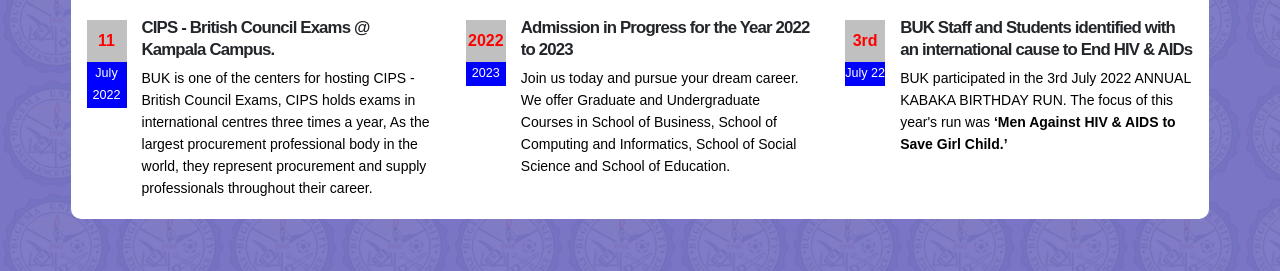
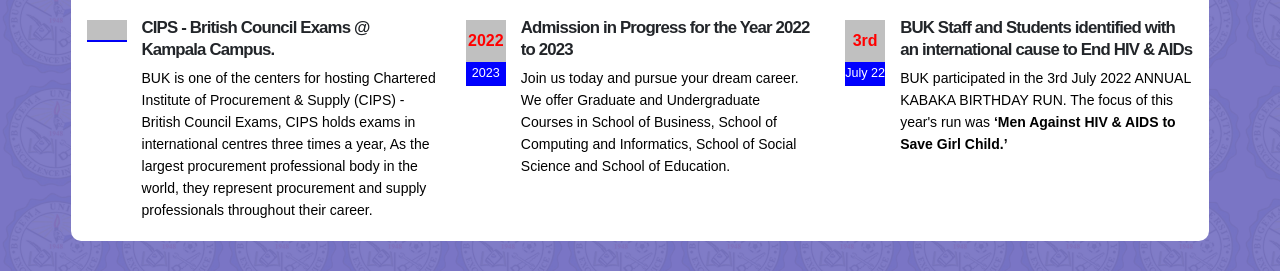
Before and after one commit to Obede-Mouse/BUKC, a plain HTML site: page index.html in a window 1280 px wide. Shown: the part 1844-2115 px from the top of the page. Drawn offline with Linux system fonts and the light colour scheme.

Commit message:
Update index.html

```diff
--- a/index.html
+++ b/index.html
@@ -278,8 +278,8 @@
 
         </span>
     </a><div class="post-date">
-        <span class="day" style="background-color:silver" >11</span>
-        <span class="month"  style="background-color: blue;">July 2022</span>
+        <span class="day" style="background-color:silver" ></span>
+        <span class="month"  style="background-color: blue;"></span>
 
     </div>
             <h4 >
@@ -289,7 +289,7 @@
 
             <p class="pgt">
 
-                BUK is one of the centers for hosting CIPS - British Council Exams, CIPS holds exams in international centres three times a year,
+                BUK is one of the centers for hosting Chartered Institute of Procurement & Supply (CIPS) - British Council Exams, CIPS holds exams in international centres three times a year,
                 As the largest procurement professional body in the world, they represent procurement and supply professionals throughout their career.
             </p>
         </div>
```
